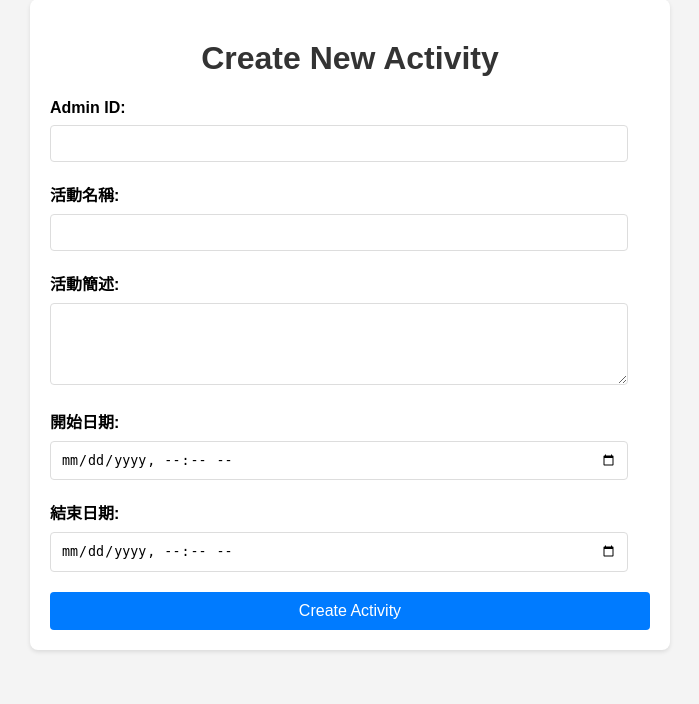
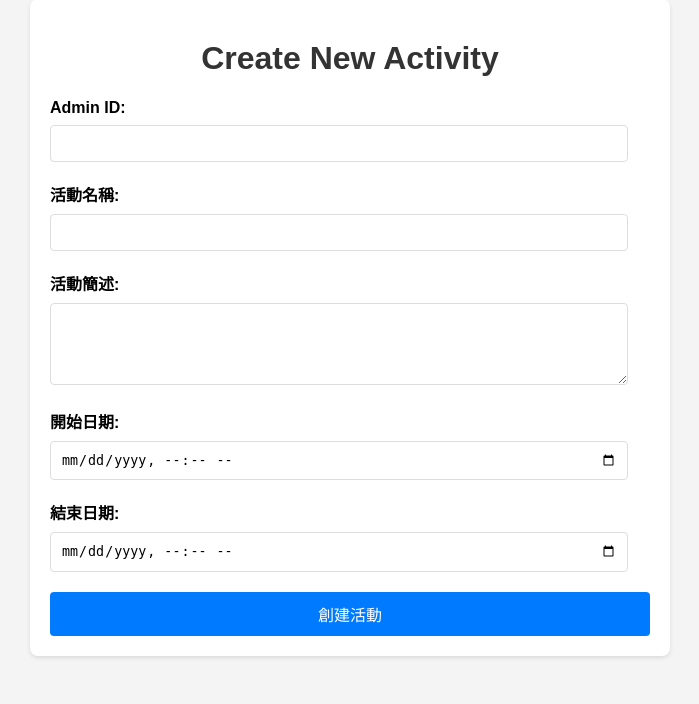
Before and after one commit to sun6255-alt/qr-checkin-new, a Flask app: page /create-activity in a window 1280 px wide. Shown: the part 21-725 px from the top of the page, without its empty margins (290-989 px from the left). Run offline with Flask 3, Linux system fonts and the light colour scheme.

Commit message:
Feat: Update activity creation form button text to Chinese

```diff
--- a/templates/activity_create.html
+++ b/templates/activity_create.html
@@ -87,7 +87,7 @@
             <label for="endTime">結束日期:</label>
             <input type="datetime-local" id="endTime" name="end_time" required>
 
-            <button type="submit">Create Activity</button>
+            <button type="submit">創建活動</button>
         </form>
         <div id="message" class="message" style="display: none;"></div>
     </div>
```
